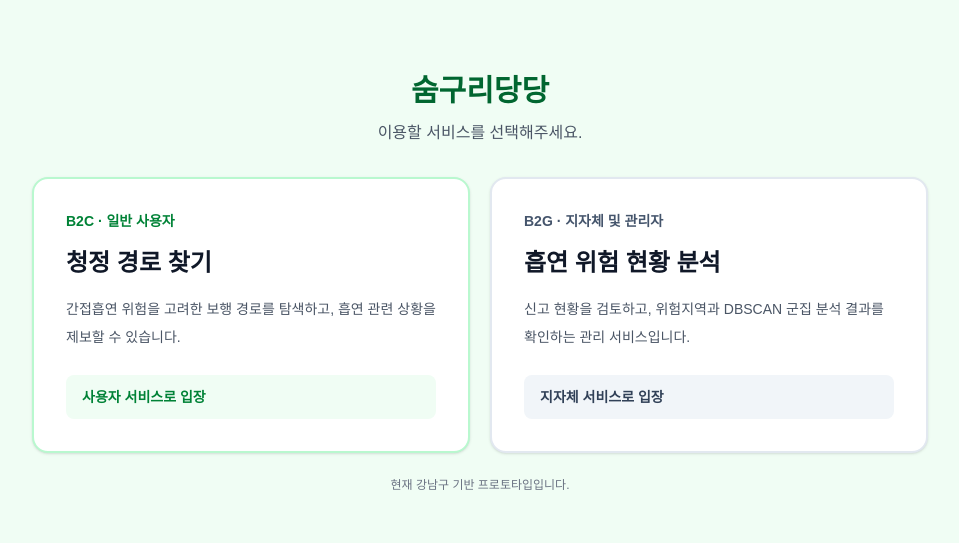
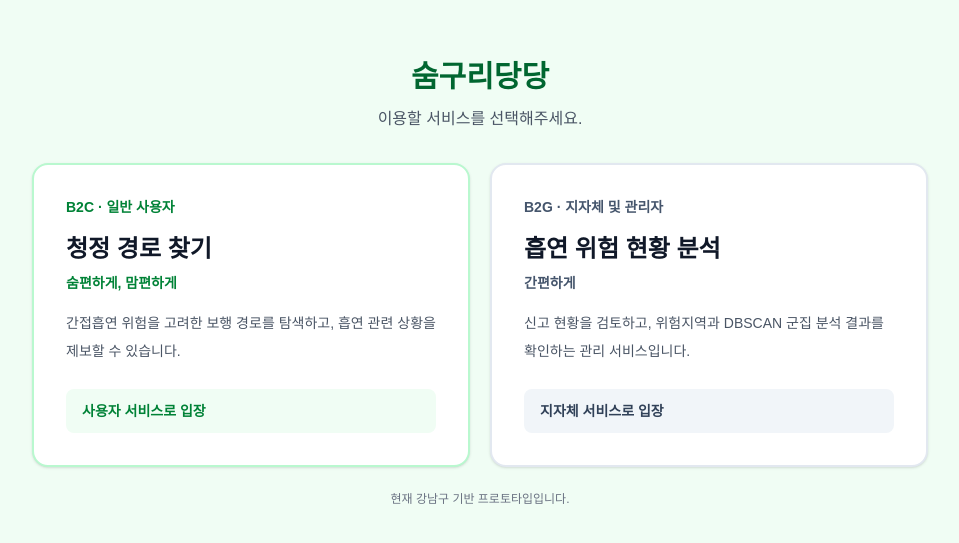
Before and after one commit to o-seonghwan/Soom, a React (Vite) app in the folder app/frontend/: page / in a window 1280 px wide. Shown: the part 117-660 px from the top of the page, without its empty margins (160-1119 px from the left). Built offline with nearby package versions, Linux system fonts and the light colour scheme.

Commit message:
feat(landing): add B2C and B2G service taglines

```diff
--- a/app/frontend/src/App.tsx
+++ b/app/frontend/src/App.tsx
@@ -39,6 +39,7 @@ export default function App() {
               <h2 className="mt-4 text-2xl font-bold text-gray-900">
                 청정 경로 찾기
               </h2>
+              <p className="mt-2 text-sm font-semibold text-green-700">숨편하게, 맘편하게</p>
 
               <p className="mt-4 text-sm leading-7 text-gray-600">
                 간접흡연 위험을 고려한 보행 경로를
@@ -64,6 +65,7 @@ export default function App() {
               <h2 className="mt-4 text-2xl font-bold text-gray-900">
                 흡연 위험 현황 분석
               </h2>
+              <p className="mt-2 text-sm font-semibold text-slate-600">간편하게</p>
 
               <p className="mt-4 text-sm leading-7 text-gray-600">
                 신고 현황을 검토하고,
```
